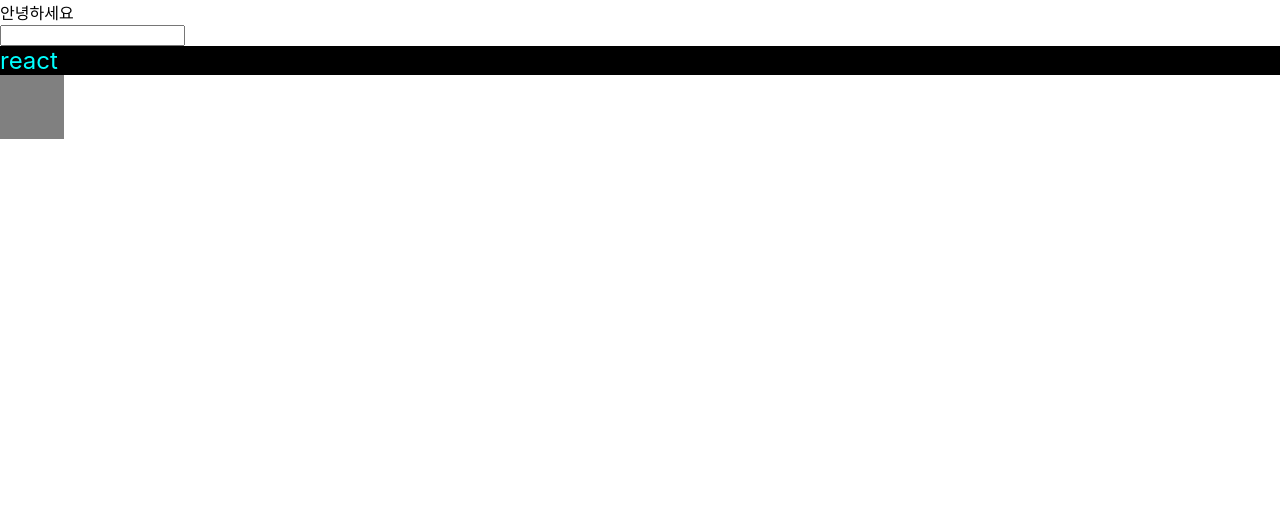
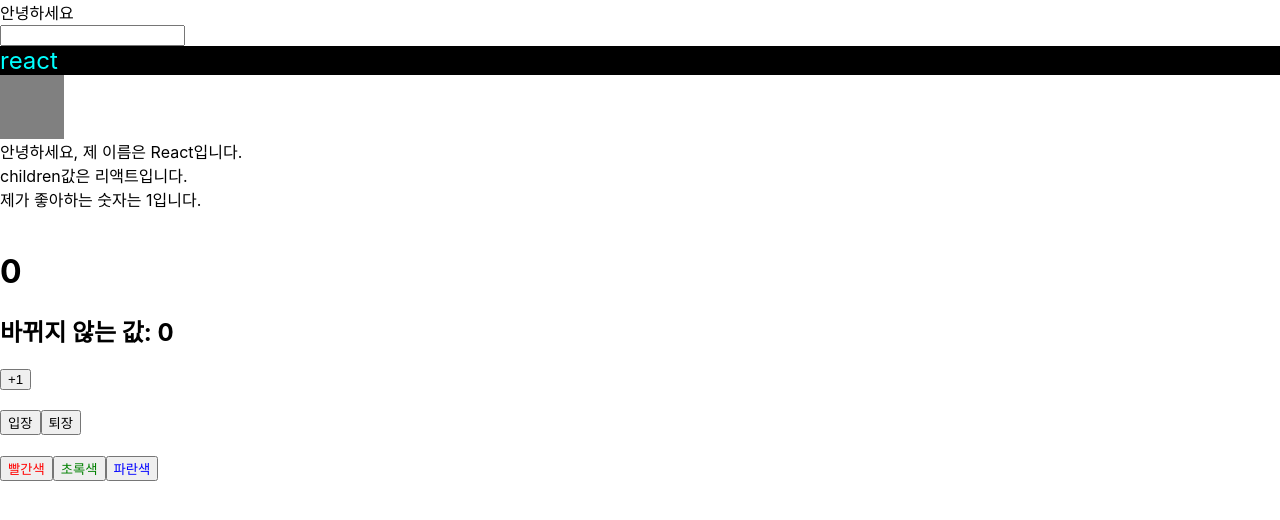
Before and after one commit to jinseonhwa/react, a React (Create React App) app: page / in a window 1280 px wide. Shown: the top 520 px of the page. Built offline with nearby package versions, Linux system fonts and the light colour scheme.

Commit message:
study component&state

```diff
--- a/src/App.js
+++ b/src/App.js
@@ -1,5 +1,8 @@
 import React from "react";
 import Hello from "./hello";
+import MyComponent from "./MyComponent";
+import Counter from "./Counter";
+import Say from "./Say";
 import './App.css';
 
 function App() {
@@ -23,6 +26,11 @@
       <div style={style}>{name}</div>
       {/* CSS class 를 설정 할 때에는 class= 가 아닌 className= 으로 설정해줘야 한다. */}
       <div className="gray-box"></div>
+      <MyComponent name={"React"} favoriteNumber={1}>리액트</MyComponent>
+      <br/>
+      <Counter/>
+      <br/>
+      <Say/>
     </>
   );
 }
--- /dev/null
+++ b/src/Counter.js
@@ -0,0 +1,32 @@
+import React, { Component } from 'react';
+
+class Counter extends Component {
+    state = {
+        number : 0,
+        fixedNumber: 0
+    }
+    render() {
+        const { number, fixedNumber} = this.state;
+        return (
+            <div>
+                <h1>{number}</h1>
+                <h2>바뀌지 않는 값: {fixedNumber}</h2>
+                <button
+                    onClick={() => {
+                        this.setState(
+                            {
+                                number: number +1
+                            },
+                            () => {
+                                console.log('방금 setstate가 호출되었습니다.');
+                                console.log(this.state);
+                            }
+                        );
+                    }}
+                >+1</button>
+            </div>
+        );
+    }
+}
+
+export default Counter;
--- /dev/null
+++ b/src/MyComponent.js
@@ -0,0 +1,25 @@
+import React from 'react';
+import PropTypes from 'prop-types';
+
+const MyComponent = ({name, favoriteNumber, children}) => {
+    return (
+        <div>
+            안녕하세요, 제 이름은 {name}입니다. <br/>
+            children값은 {children}
+            입니다.
+            <br/>
+            제가 좋아하는 숫자는 {favoriteNumber}입니다.
+        </div>
+    );
+};
+
+MyComponent.defaultProps = {
+    name: '기본 이름'
+};
+
+MyComponent.propTypes = {
+    name: PropTypes.string,
+    favoriteNumber: PropTypes.number.isRequired
+}
+
+export default MyComponent;
--- /dev/null
+++ b/src/Say.js
@@ -0,0 +1,23 @@
+import React from 'react';
+import { useState } from 'react';
+
+const Say = () => {
+    const [message, setMessage] = useState('');
+    const onClickEnter = () => setMessage('안녕하세요!');
+    const onClickLeave = () => setMessage('안녕히 가세요!');
+
+    const [color, setColor] = useState('purple');
+
+    return (
+        <div>
+            <button onClick={onClickEnter}>입장</button>
+            <button onClick={onClickLeave}>퇴장</button>
+            <h1 style={{color}}>{message}</h1>
+            <button style={{color: 'red'}} onClick={() => setColor('red')}>빨간색</button>
+            <button style={{color: 'green'}} onClick={() => setColor('green')}>초록색</button>
+            <button style={{color: 'blue'}} onClick={() => setColor('blue')}>파란색</button>
+        </div>
+    );
+};
+
+export default Say;
```
